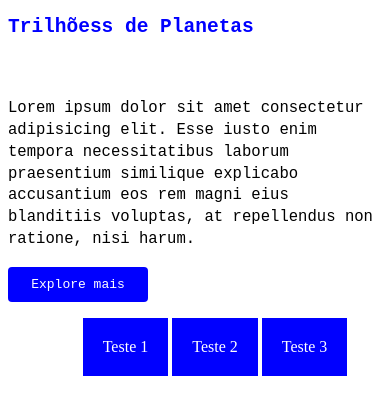
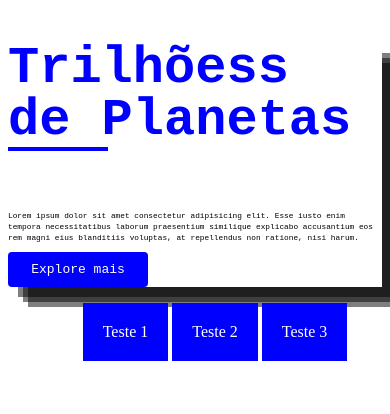
Before and after one commit to ViniSantosJ/Scss, a plain HTML site: page index.html in a window 390 px wide. Drawn offline with Linux system fonts and the light colour scheme.

Commit message:
Finalizando a vídeo aula 2-4 Mixins

```diff
--- a/scss/style.scss
+++ b/scss/style.scss
@@ -1,3 +1,38 @@
+@mixin title-large {
+  font-size: 4em;
+  line-height: 1;
+  font-weight: bold;
+  font-family: monospace;
+}
+
+@mixin border-box {
+  box-sizing: border-box;
+  -moz-box-sizing: border-box;
+  -webkit-box-sizing: border-box;
+}
+
+@mixin separador($color: blue, $largura: 100px) {
+  &::after {
+    content: "";
+    display: block;
+    width: $largura;
+    height: 4px;
+    background: $color;
+  }
+}
+
+@mixin box-shadow($shadow...) {
+  box-shadow: $shadow;
+  -moz-box-shadow: $shadow;
+  -webkit-box-shadow: $shadow;
+}
+
+@mixin mobile {
+  @media (max-width: 600px) {
+    @content;
+  }
+}
+
 $cor-primaria: blue;
 $font-primaria: monospace;
 $gutter: 60px;
@@ -5,18 +40,29 @@ $gutter: 60px;
 section {
   max-width: 600px;
   margin: 0 auto;
+  @include border-box;
 }
 .modal {
-  h1 {
+  @include box-shadow(
+      10px 10px 0 0 rgba(0, 0, 0, 0.5),
+      15px 15px 0 0 rgba(0, 0, 0, 0.5),
+      20px 20px 0 0 rgba(0, 0, 0, 0.5)
+    )
+    h1 {
     color: $cor-primaria;
     font-family: $font-primaria;
     margin-bottom: $gutter;
+    @include title-large;
+    @include separador;
   }
   p {
     font-size: 1.2em;
     line-height: 1.4;
     max-width: 400px;
     font-family: $font-primaria;
+    @include mobile {
+      font-size: 0.6em;
+    }
   }
   a {
     display: block;
```
Also changed, not shown: anotações.txt, css/style.css, css/style.min.css, 2 other files.
